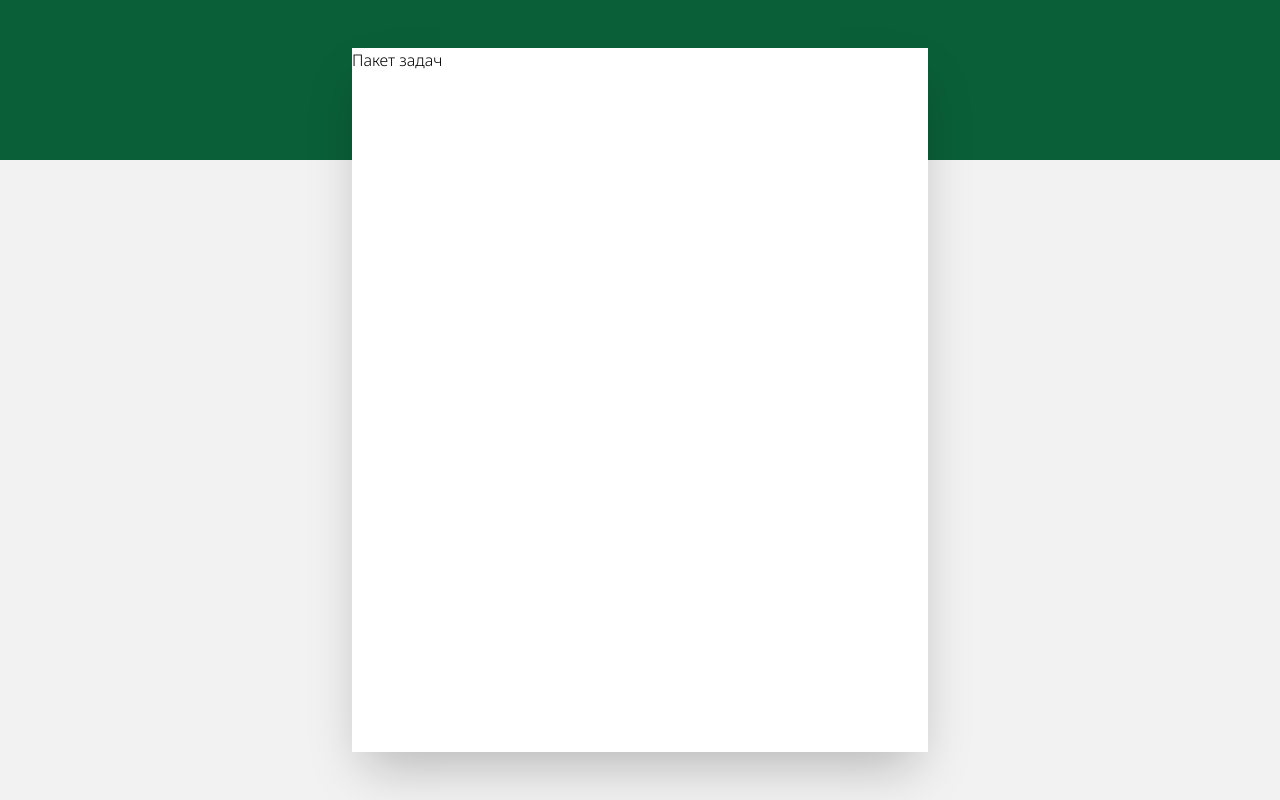
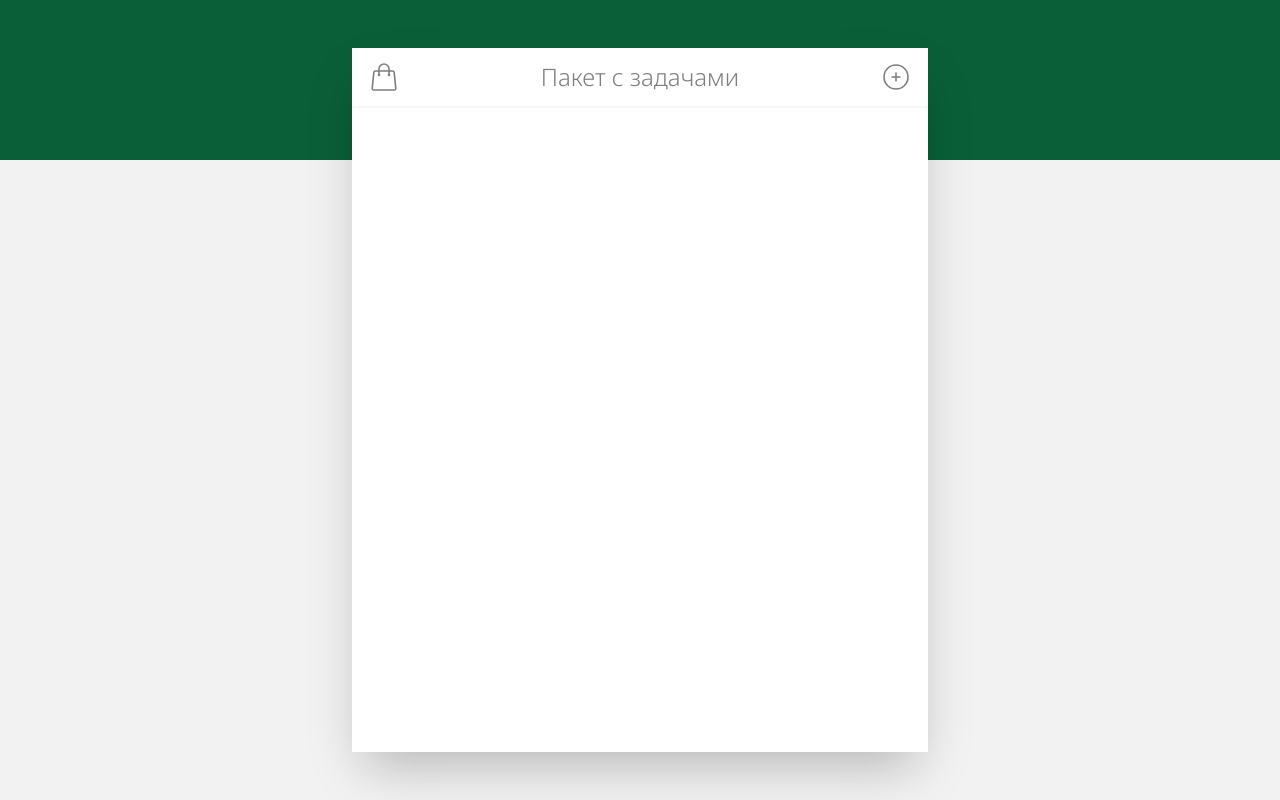
Before and after one commit to mcsodn/todo_list_react, a React (Vite) app: page / in a window 1280 px wide. Built offline with nearby package versions, Linux system fonts and the light colour scheme.

Commit message:
add Header comp

```diff
--- a/src/App.jsx
+++ b/src/App.jsx
@@ -1,7 +1,8 @@
+import Header from "./components/Header";
 function App() {
   return (
     <>
-      <p>Пакет задач</p>
+      <Header />
     </>
   );
 }
--- /dev/null
+++ b/src/assets/icons/AddIcon.jsx
@@ -0,0 +1,22 @@
+function AddIcon(props) {
+  return (
+    <div className={props.className}>
+      <svg
+        xmlns="http://www.w3.org/2000/svg"
+        fill="none"
+        viewBox="0 0 24 24"
+        strokeWidth={1.2}
+        stroke="#7e7e7e"
+        className="w-full h-auto"
+      >
+        <path
+          strokeLinecap="round"
+          strokeLinejoin="round"
+          d="M12 9v6m3-3H9m12 0a9 9 0 1 1-18 0 9 9 0 0 1 18 0Z"
+        />
+      </svg>
+    </div>
+  );
+}
+
+export default AddIcon;
--- /dev/null
+++ b/src/assets/icons/BoxIcon.jsx
@@ -0,0 +1,22 @@
+function BoxIcon(props) {
+  return (
+    <div className={props.className}>
+      <svg
+        xmlns="http://www.w3.org/2000/svg"
+        fill="none"
+        viewBox="0 0 24 24"
+        strokeWidth={1.2}
+        stroke="#7e7e7e"
+        className="w-full h-auto"
+      >
+        <path
+          strokeLinecap="round"
+          strokeLinejoin="round"
+          d="M15.75 10.5V6a3.75 3.75 0 1 0-7.5 0v4.5m11.356-1.993 1.263 12c.07.665-.45 1.243-1.119 1.243H4.25a1.125 1.125 0 0 1-1.12-1.243l1.264-12A1.125 1.125 0 0 1 5.513 7.5h12.974c.576 0 1.059.435 1.119 1.007ZM8.625 10.5a.375.375 0 1 1-.75 0 .375.375 0 0 1 .75 0Zm7.5 0a.375.375 0 1 1-.75 0 .375.375 0 0 1 .75 0Z"
+        />
+      </svg>
+    </div>
+  );
+}
+
+export default BoxIcon;
--- a/src/assets/styles/index.css
+++ b/src/assets/styles/index.css
@@ -23,3 +23,10 @@ body {
   flex-wrap: nowrap;
   justify-content: center;
 }
+
+@theme {
+  --color-bg-green: #0a5f38;
+  --color-bg-gray: #f2f2f2;
+  --color-sec-gray: #f6f6f6;
+  --color-main-gray: #7e7e7e;
+}
--- /dev/null
+++ b/src/components/Header.jsx
@@ -0,0 +1,17 @@
+import AddIcon from "../assets/icons/AddIcon";
+import BoxIcon from "../assets/icons/BoxIcon";
+
+function Header() {
+  return (
+    <div
+      className="w-full h-[60px] border-b-2 border-sec-gray flex justify-between items-center
+"
+    >
+      <BoxIcon className="w-8 ml-4" />
+      <h1 className=" text-2xl text-main-gray">Пакет с задачами</h1>
+      <AddIcon className="w-8 mr-4" />
+    </div>
+  );
+}
+
+export default Header;
```
